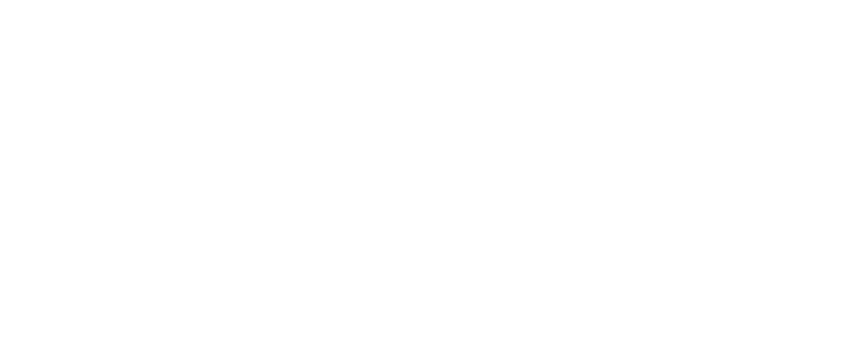
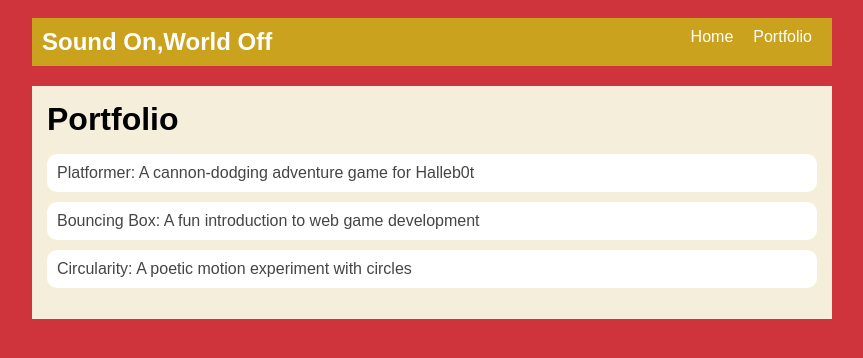
Before and after one commit to AbbySV01/AbbySV01.github.io, a plain HTML site: page portfolio.html in a window 1280 px wide. Shown: the whole page, without its empty margins (208-1071 px from the left). Drawn offline with Linux system fonts and the light colour scheme.

Commit message:
add portfolio page to website

```diff
--- a/portfolio.html
+++ b/portfolio.html
@@ -0,0 +1,41 @@
+<!DOCTYPE html>
+<html>
+  <head>
+    <title>Sound On,World Off</title>
+    <link rel="stylesheet" href="style.css" />
+  </head>
+
+  <body>
+    <!-- All content goes here -->
+    <div id="all-contents">
+      <nav>
+<h1>Sound On,World Off</h1>
+<ul id="nav-ul">
+    <li class="nav-li">
+      <a href="index.html">Home</a>
+    </li>
+    <li class="nav-li">
+      <a href="portfolio.html">Portfolio</a>
+    </li>
+  </ul>
+  </nav>
+
+  <main>
+ <div class="content">
+    <h1>Portfolio</h1>
+    <ul id="portfolio">
+<li>
+  <a href="fsd-projects/platformer/">Platformer: A cannon-dodging adventure game for Halleb0t</a>
+</li>
+<li>
+  <a href="fsd-projects/bouncing-box/">Bouncing Box: A fun introduction to web game development</a>
+</li>
+<li>
+  <a href="fsd-projects/circularity/">Circularity: A poetic motion experiment with circles</a>
+</li>
+    </ul>
+  </div>
+  </main>
+    </div>
+  </body>
+</html>
--- a/style.css
+++ b/style.css
@@ -74,3 +74,29 @@ main {
 h2, h3 {
     margin: 0px;
 }
+
+/* Portfolio styles */
+.content h1 {
+  color: black;
+}
+
+#portfolio {
+  list-style-type: none;
+  padding-left: 0;
+}
+
+#portfolio li {
+  background: #fff;
+  padding: 10px;
+  border-radius: 10px;
+  margin-bottom: 10px;
+}
+
+#portfolio li:hover {
+  background: #eee;
+}
+
+#portfolio a {
+  text-decoration: none;
+  color: #454545;
+}
```
